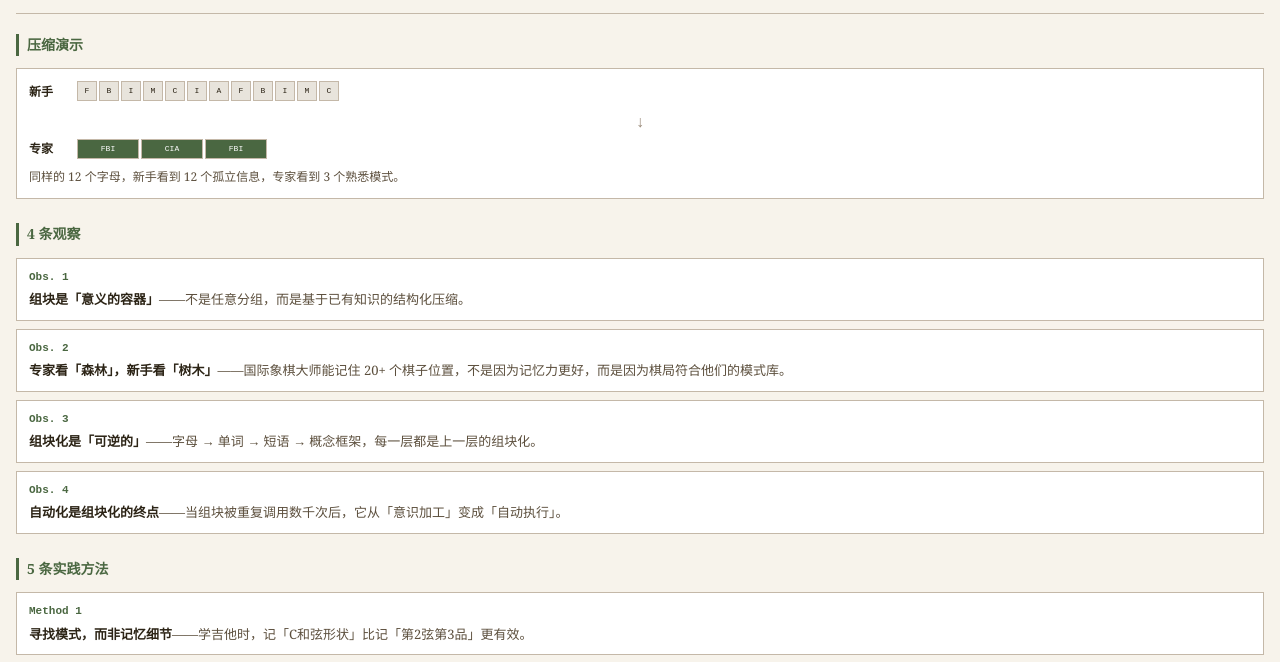
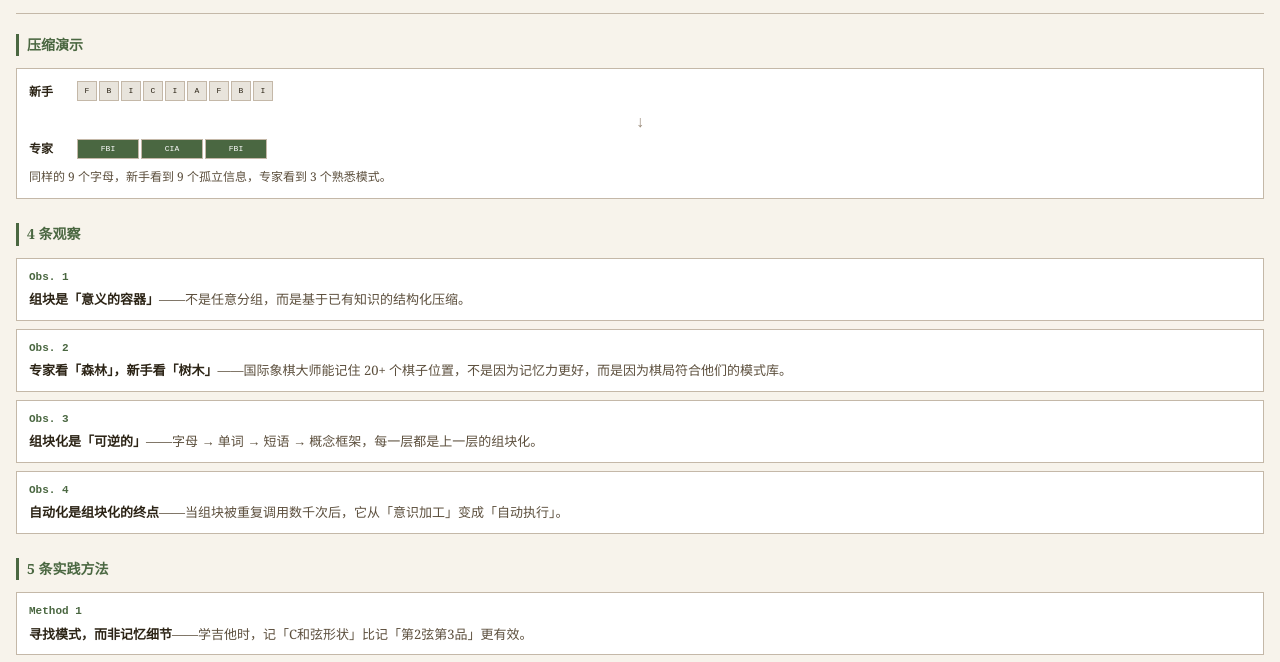
Before and after one commit to 0065paula/cognitive-visual-lab, a plain HTML site: page products/03-chunking/mobile.html in a window 1280 px wide. Shown: the part 107-769 px from the top of the page. Drawn offline with Linux system fonts and the light colour scheme.

Commit message:
fix: chunking example letter sequence consistency
- Change novice sequence from 12 letters to 9 letters (F-B-I-C-I-A-F-B-I)
- Now matches expert chunks: FBI + CIA + FBI
- Update density claim from 4x to 3x

```diff
--- a/products/03-chunking/mobile.html
+++ b/products/03-chunking/mobile.html
@@ -123,9 +123,8 @@
         <span class="chunk-label">新手</span>
         <div class="chunk-blocks">
           <div class="chunk-block isolated">F</div><div class="chunk-block isolated">B</div><div class="chunk-block isolated">I</div>
-          <div class="chunk-block isolated">M</div><div class="chunk-block isolated">C</div><div class="chunk-block isolated">I</div>
-          <div class="chunk-block isolated">A</div><div class="chunk-block isolated">F</div><div class="chunk-block isolated">B</div>
-          <div class="chunk-block isolated">I</div><div class="chunk-block isolated">M</div><div class="chunk-block isolated">C</div>
+          <div class="chunk-block isolated">C</div><div class="chunk-block isolated">I</div><div class="chunk-block isolated">A</div>
+          <div class="chunk-block isolated">F</div><div class="chunk-block isolated">B</div><div class="chunk-block isolated">I</div>
         </div>
       </div>
       <div style="text-align: center; color: var(--bronze-light); margin: 4px 0;">↓</div>
@@ -137,7 +136,7 @@
           <div class="chunk-block grouped" style="width: 62px;">FBI</div>
         </div>
       </div>
-      <p style="font-size: 12px; color: var(--sepia-light); margin-top: 8px;">同样的 12 个字母，新手看到 12 个孤立信息，专家看到 3 个熟悉模式。</p>
+      <p style="font-size: 12px; color: var(--sepia-light); margin-top: 8px;">同样的 9 个字母，新手看到 9 个孤立信息，专家看到 3 个熟悉模式。</p>
     </div>
   </div>
 
```
Also changed, not shown: products/03-chunking/index.html (+3 -6 lines), products/03-chunking/assets/mobile-cn.png, 2 other files.
